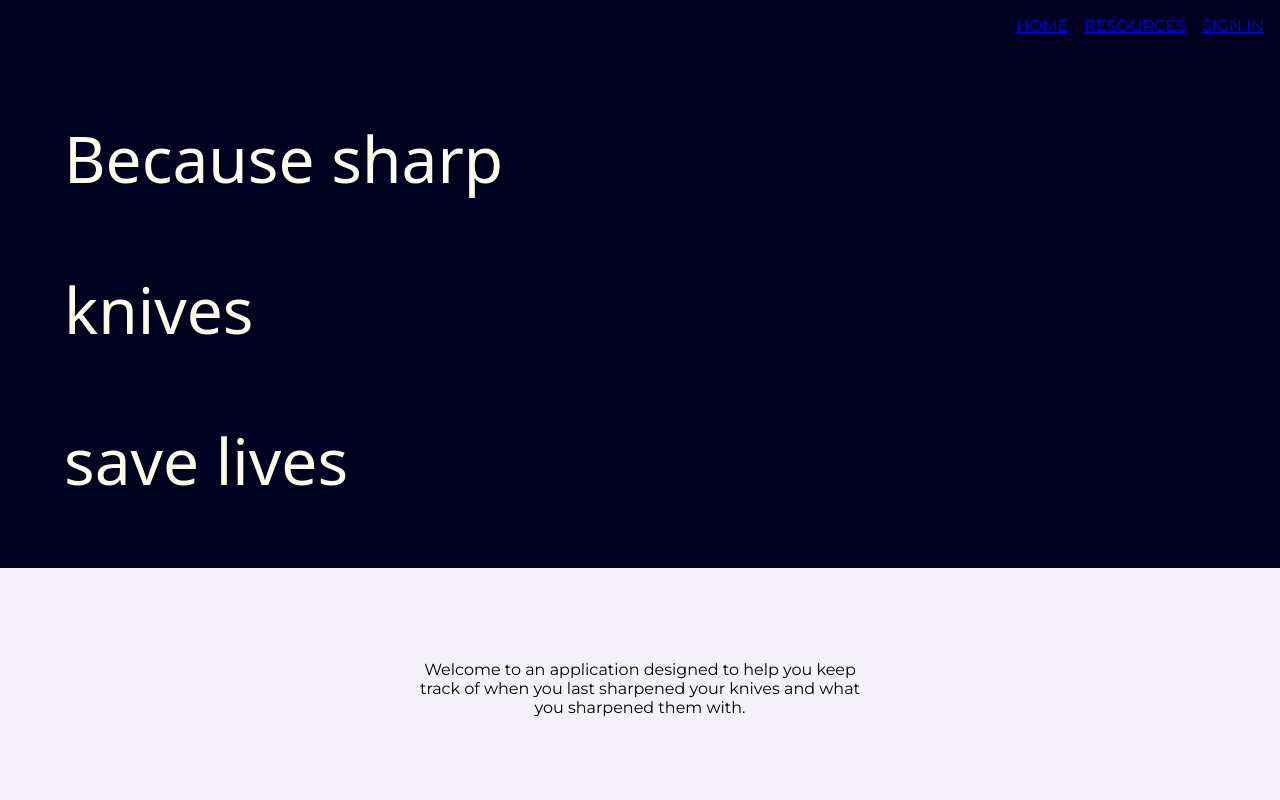
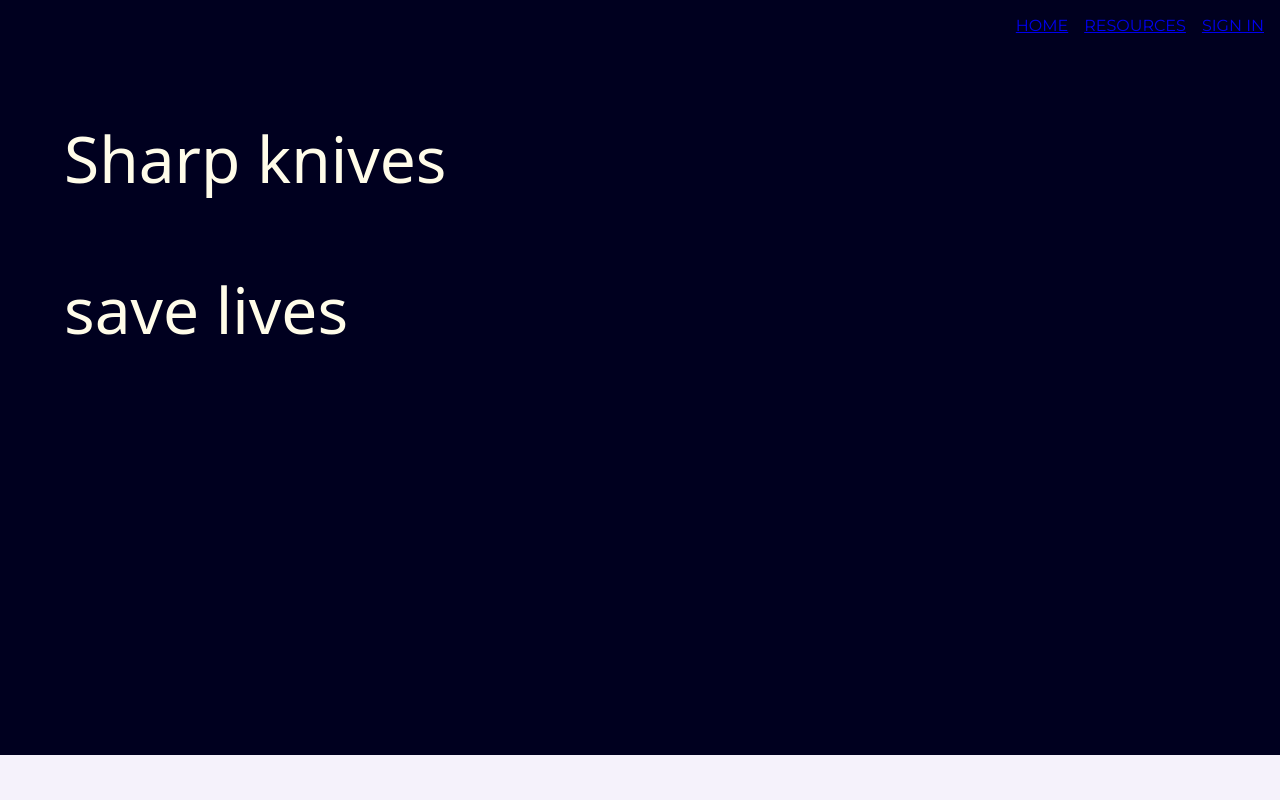
Before and after one commit to zothsu/sharpeningTracker, a React (Create React App) app: page / in a window 1280 px wide. Shown: the top 800 px of the page. Built offline with nearby package versions, Linux system fonts and the light colour scheme; a web font is replaced by a local one.

Commit message:
Move knife detail rendering to Knife details page

```diff
--- a/models/knife.js
+++ b/models/knife.js
@@ -32,6 +32,7 @@ const knifeSchema = new Schema({
     type: mongoose.Schema.Types.ObjectId,
     required: true
   },
+  name: String,
   steel: {
     type: String,
     enum: ['Stainless Steel', 'Carbon Steel', 'Powdered Metal','Other']
--- a/src/components/AddKnifeForm/AddKnifeForm.jsx
+++ b/src/components/AddKnifeForm/AddKnifeForm.jsx
@@ -24,7 +24,9 @@ export default function AddKnifeForm({handleAddKnife, setAddForm}) {
   return(
     <div>
       <form onSubmit={handleSubmit}>
-        <label htmlFor="">Steel</label>
+        <label ></label>
+        <input name="name" type="text" onChange={handleChange} value={content.name || ''}/>
+        <label >Steel</label>
         <select name="steel" onChange={handleChange}>
           <option value="Stainless Steel">Stainless Steel</option>
           <option value="Carbon Steel">Carbon Steel</option>
@@ -32,11 +34,11 @@ export default function AddKnifeForm({handleAddKnife, setAddForm}) {
           <option value="Other">Other</option>
         </select>
         {content.steel === "Other" && <input name="otherSteel" type="text" onChange={handleChange} value={content.otherSteel || ''}/>}
-        <label htmlFor="">Brand</label>
+        <label >Brand</label>
         <input name="brand" type="text" onChange={handleChange} value={content.brand || ''}/>
-        <label htmlFor="">Purchase Date</label>
+        <label >Purchase Date</label>
         <input name="purchaseDate" type="date" onChange={handleChange} value={content.purchaseDate || ''}/>
-        <label htmlFor="">Image URL</label>
+        <label >Image URL</label>
         <input name="imageURL" type="text" onChange={handleChange} value={content.imageURL || ''}/>
         <button type="submit">Submit</button>
       </form>
--- /dev/null
+++ b/src/components/KnifeDetail/KnifeDetails.jsx
@@ -0,0 +1,33 @@
+import { useState } from "react";
+import { useEffect } from "react";
+import * as knivesApi from '../../utilities/knives-api'
+
+export default function KnifeDetails({knife}) {
+  const [knives, setKnives] = useState([])
+
+  const formatDate = (date) => {
+    const options = { year: 'numeric', month: '2-digit', day: '2-digit' };
+    return new Date(date).toLocaleDateString('en-US', options);
+  };
+
+
+  useEffect(() => {
+    async function getAllKnives() {
+      const allKnives = await knivesApi.getKnives()
+      setKnives(allKnives)
+    }
+  getAllKnives()
+}, [])
+
+  return (
+  <>
+    {knives.map((k, idx)=> (
+      <div key={idx}>
+        <h1>{k.name}</h1>
+        <p>{k.steel}</p>
+        <p>{formatDate(k.purchaseDate)}</p>
+      </div>
+    ))}
+  </>
+  );
+}
--- a/src/index.css
+++ b/src/index.css
@@ -12,6 +12,10 @@
 
 *, *:before, *:after {
   box-sizing: border-box;
+}
+
+html{
+  scroll-behavior: smooth;
 }
 
 body {
--- a/src/pages/HomePage/HomePage.css
+++ b/src/pages/HomePage/HomePage.css
@@ -1,3 +1,6 @@
+.herocontainertop {
+  height: 80vh;
+}
 .hero {
   font-family: "Megrim", system-ui;
   font-size: 4REM;
--- a/src/pages/HomePage/HomePage.jsx
+++ b/src/pages/HomePage/HomePage.jsx
@@ -4,9 +4,8 @@ import Footer from '../../components/Footer/Footer'
 export default function HomePage() {
   return (
     <>
-    <div className='gridhero'>
-      <p className='hero top'>Because sharp </p>
-      <p className='hero mid'>knives</p>
+    <div className='herocontainertop'>
+      <p className='hero top'>Sharp knives</p>
       <p className='hero lower'>save lives</p>
     </div>
       <div className='herocontainer'>
--- a/src/pages/KnifeLibrary/KnifeLibraryPage.jsx
+++ b/src/pages/KnifeLibrary/KnifeLibraryPage.jsx
@@ -2,6 +2,7 @@ import { useState } from "react";
 import AddKnifeForm from '../../components/AddKnifeForm/AddKnifeForm'
 import { useEffect } from "react";
 import * as knivesApi from '../../utilities/knives-api'
+import KnifeDetails from "../../components/KnifeDetail/KnifeDetails";
 
 export default function KnifeLibraryPage() {
   const [addForm, setAddForm] = useState(false)
@@ -27,7 +28,7 @@ export default function KnifeLibraryPage() {
         ? <AddKnifeForm setAddForm={setAddForm} handleAddKnife={handleAddKnife}/>
         :<div>
           <button onClick={() => {setAddForm(true) }}>Add Knife</button>
-          {knives.map((k, idx)=> <h1>{k.steel}</h1>)}
+          <KnifeDetails/>
         </div>
       }
     </>
```
